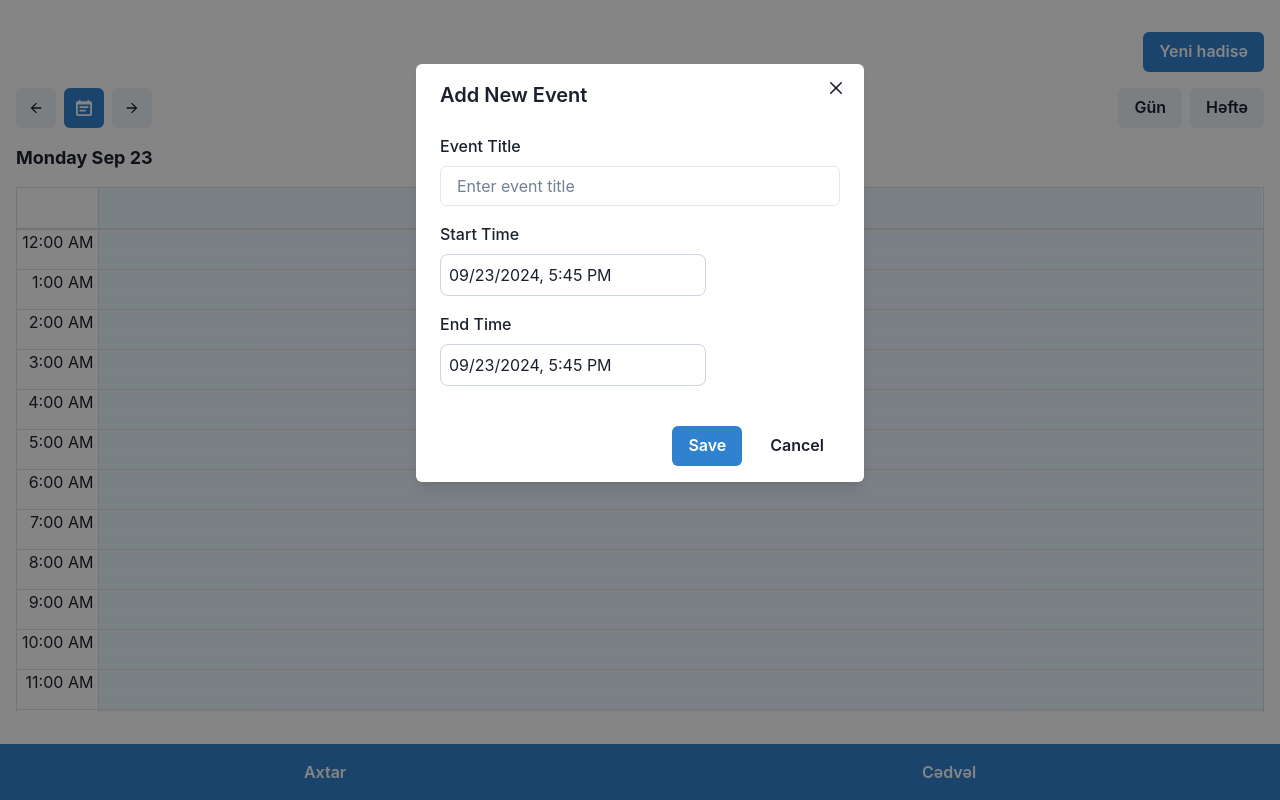
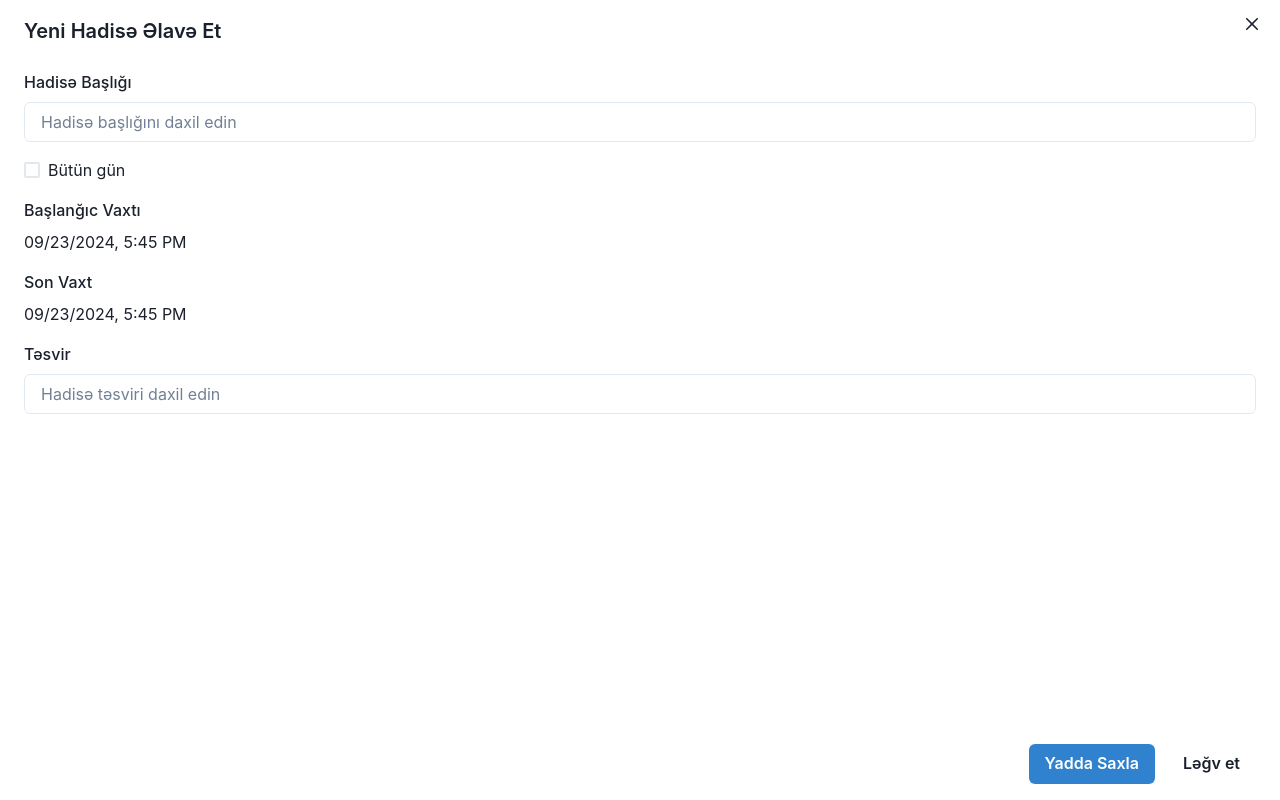
Before and after one commit to murad-guliyev/telegram-calendar, a React (Create React App) app: page /calendar in a window 1280 px wide. Both pictures are taken after a click on the button "Yeni hadisə". Built offline with nearby package versions, Linux system fonts and the light colour scheme.

Commit message:
Create profile page

```diff
--- a/src/components/event-modal.tsx
+++ b/src/components/event-modal.tsx
@@ -1,4 +1,3 @@
-// src/EventModal.tsx
 import React, { useState, useEffect } from "react";
 import {
   Modal,
@@ -12,6 +11,7 @@ import {
   Input,
   FormControl,
   FormLabel,
+  Checkbox,
 } from "@chakra-ui/react";
 import DatePicker from "react-datepicker";
 import "react-datepicker/dist/react-datepicker.css";
@@ -21,12 +21,20 @@ interface Event {
   title: string;
   start: Date;
   end: Date;
+  allDay?: boolean;
+  description?: string;
 }
 
 interface EventModalProps {
   isOpen: boolean;
   onClose: () => void;
-  onSave: (title: string, start: Date, end: Date) => void;
+  onSave: (
+    title: string,
+    start: Date,
+    end: Date,
+    allDay: boolean,
+    description: string
+  ) => void;
   initialEvent?: Event | null;
 }
 
@@ -39,73 +47,102 @@ const EventModal: React.FC<EventModalProps> = ({
   const [title, setTitle] = useState("");
   const [start, setStart] = useState<Date | null>(null);
   const [end, setEnd] = useState<Date | null>(null);
+  const [allDay, setAllDay] = useState(false);
+  const [description, setDescription] = useState("");
 
   useEffect(() => {
     if (initialEvent) {
-      // Pre-fill the form with the selected event details
       setTitle(initialEvent.title);
       setStart(initialEvent.start);
       setEnd(initialEvent.end);
+      setAllDay(initialEvent.allDay || false);
+      setDescription(initialEvent.description || "");
     } else {
       setTitle("");
       setStart(new Date());
       setEnd(new Date());
+      setAllDay(false);
+      setDescription("");
     }
   }, [initialEvent]);
 
   const handleSave = () => {
     if (title && start && end) {
-      onSave(title, start, end);
+      onSave(title, start, end, allDay, description);
       onClose();
     } else {
-      alert("Please fill out all fields");
+      alert("Zəhmət olmasa, bütün sahələri doldurun");
     }
   };
 
   return (
-    <Modal isOpen={isOpen} onClose={onClose}>
+    <Modal isOpen={isOpen} onClose={onClose} size="full">
       <ModalOverlay />
       <ModalContent>
         <ModalHeader>
-          {initialEvent ? "Edit Event" : "Add New Event"}
+          {initialEvent ? "Hadisəni Redaktə Et" : "Yeni Hadisə Əlavə Et"}
         </ModalHeader>
         <ModalCloseButton />
         <ModalBody>
           <FormControl id="title" mb={4}>
-            <FormLabel>Event Title</FormLabel>
+            <FormLabel>Hadisə Başlığı</FormLabel>
             <Input
               value={title}
               onChange={(e) => setTitle(e.target.value)}
-              placeholder="Enter event title"
+              placeholder="Hadisə başlığını daxil edin"
             />
           </FormControl>
+
+          <FormControl display="flex" alignItems="center" mb={4}>
+            <Checkbox
+              isChecked={allDay}
+              onChange={(e) => setAllDay(e.target.checked)}
+            >
+              Bütün gün
+            </Checkbox>
+          </FormControl>
+
           <FormControl id="start" mb={4}>
-            <FormLabel>Start Time</FormLabel>
+            <FormLabel>Başlanğıc Vaxtı</FormLabel>
             <DatePicker
               selected={start}
               onChange={(date: Date | null) => setStart(date)}
-              showTimeSelect
-              dateFormat="Pp"
-              className="chakra-input" // Applies Chakra's input style
+              showTimeSelect={!allDay}
+              timeFormat="HH:mm"
+              timeIntervals={15}
+              dateFormat={allDay ? "P" : "Pp"}
+              className="chakra-input"
             />
           </FormControl>
+
           <FormControl id="end" mb={4}>
-            <FormLabel>End Time</FormLabel>
+            <FormLabel>Son Vaxt</FormLabel>
             <DatePicker
               selected={end}
               onChange={(date: Date | null) => setEnd(date)}
-              showTimeSelect
-              dateFormat="Pp"
+              showTimeSelect={!allDay}
+              timeFormat="HH:mm"
+              timeIntervals={15}
+              dateFormat={allDay ? "P" : "Pp"}
               className="chakra-input"
+            />
+          </FormControl>
+
+          <FormControl id="description" mb={4}>
+            <FormLabel>Təsvir</FormLabel>
+            <Input
+              value={description}
+              onChange={(e) => setDescription(e.target.value)}
+              placeholder="Hadisə təsviri daxil edin"
             />
           </FormControl>
         </ModalBody>
         <ModalFooter>
           <Button colorScheme="blue" mr={3} onClick={handleSave}>
-            Save
+            Yadda Saxla
           </Button>
           <Button variant="ghost" onClick={onClose}>
-            Cancel
+            Ləğv et
           </Button>
         </ModalFooter>
       </ModalContent>
--- a/src/components/menu.tsx
+++ b/src/components/menu.tsx
@@ -1,22 +1,58 @@
-import { Link } from "react-router-dom";
-import { Box, Flex, Button } from "@chakra-ui/react";
+import { Flex, IconButton } from "@chakra-ui/react";
+import { Link as RouterLink, useLocation } from "react-router-dom";
+import { SearchIcon, CalendarIcon, SettingsIcon } from "@chakra-ui/icons";
 
 const Menu = () => {
+  const location = useLocation();
+
+  const menuItems = [
+    { to: "/", icon: <SearchIcon />, label: "Search", route: "/" },
+    {
+      to: "/calendar",
+      icon: <CalendarIcon />,
+      label: "Calendar",
+      route: "/calendar",
+    },
+    {
+      to: "/profile",
+      icon: <SettingsIcon />,
+      label: "Profile",
+      route: "/profile",
+    },
+  ];
+
   return (
-    <Box as="nav" p={4} bg="blue.500" color="white">
-      <Flex justify="space-around">
-        <Link to="/">
-          <Button variant="link" color="white">
-            Axtar
-          </Button>
-        </Link>
-        <Link to="/calendar">
-          <Button variant="link" color="white">
-            Cədvəl
-          </Button>
-        </Link>
-      </Flex>
-    </Box>
+    <Flex
+      justify="space-around"
+      align="center"
+      p={2}
+      bg="blue.500"
+      color="white"
+      position="fixed"
+      bottom="0"
+      width="100%"
+      height="60px"
+    >
+      {menuItems.map((item) => (
+        <IconButton
+          key={item.to}
+          as={RouterLink}
+          to={item.to}
+          aria-label={item.label}
+          icon={item.icon}
+          colorScheme="whiteAlpha"
+          fontSize="20px"
+          isRound
+          variant={location.pathname === item.route ? "solid" : "ghost"}
+          _hover={{
+            bg: location.pathname === item.route ? "blue.700" : "blue.600",
+          }}
+          _active={{
+            bg: "blue.800",
+          }}
+        />
+      ))}
+    </Flex>
   );
 };
 
--- a/src/pages/calendar.tsx
+++ b/src/pages/calendar.tsx
@@ -1,27 +1,25 @@
-// src/Calendar.tsx
 import React, { useState } from "react";
 import { Calendar, dateFnsLocalizer } from "react-big-calendar";
 import "react-big-calendar/lib/css/react-big-calendar.css";
 import { format, parse, startOfWeek, getDay } from "date-fns";
-import { az } from "date-fns/locale"; // Azerbaijani locale
-import { v4 as uuidv4 } from "uuid"; // Import uuid
+import { az } from "date-fns/locale";
+import { v4 as uuidv4 } from "uuid";
 import EventModal from "../components/event-modal";
-import CustomToolbar from "../components/custom-toolbar"; // Import custom toolbar
+import CustomToolbar from "../components/custom-toolbar";
 import { Box, Flex, Button } from "@chakra-ui/react";
 
 const locales = {
-  az, // Use Azerbaijani locale
+  az,
 };
 
 const localizer = dateFnsLocalizer({
   format,
   parse,
-  startOfWeek: () => startOfWeek(new Date(), { locale: az }), // Start of the week for Azerbaijani
+  startOfWeek: () => startOfWeek(new Date(), { locale: az }),
   getDay,
   locales,
 });
 
-// Azerbaijani translations for calendar messages
 const calendarMessages = {
   today: "Bugün",
   previous: "Əvvəlki",
@@ -54,40 +52,35 @@ const MyCalendar: React.FC = () => {
   } | null>(null);
   const [selectedEvent, setSelectedEvent] = useState<Event | null>(null);
 
-  // Handle selecting a time slot (mobile-friendly)
   const handleSelectSlot = ({ start, end }: { start: Date; end: Date }) => {
     setSelectedSlot({ start, end });
-    setSelectedEvent(null); // No existing event selected
-    setIsModalOpen(true); // Open modal to add a new event
+    setSelectedEvent(null);
+    setIsModalOpen(true);
   };
 
-  // Handle selecting an event for editing
   const handleSelectEvent = (event: Event) => {
-    setSelectedEvent(event); // Set the event to be edited
-    setSelectedSlot(null); // No need to use a time slot for editing
-    setIsModalOpen(true); // Open the modal for editing
+    setSelectedEvent(event);
+    setSelectedSlot(null);
+    setIsModalOpen(true);
   };
 
-  // Handle saving a new or edited event
   const handleSaveEvent = (title: string, start: Date, end: Date) => {
     if (selectedEvent) {
-      // Editing an existing event
       setEvents(
         events.map((event) =>
           event.id === selectedEvent.id
-            ? { ...event, title, start, end } // Update the event
+            ? { ...event, title, start, end }
             : event
         )
       );
     } else {
-      // Creating a new event
       const newEvent: Event = {
-        id: uuidv4(), // Assign a unique ID
+        id: uuidv4(),
         title,
         start,
         end,
       };
-      setEvents([...events, newEvent]); // Add the new event
+      setEvents([...events, newEvent]);
     }
   };
 
@@ -104,23 +97,23 @@ const MyCalendar: React.FC = () => {
         startAccessor="start"
         endAccessor="end"
         selectable
-        onSelectSlot={handleSelectSlot} // Add event on slot press
-        onSelectEvent={handleSelectEvent} // Open modal for event editing
+        onSelectSlot={handleSelectSlot}
+        onSelectEvent={handleSelectEvent}
         style={{ height: "100%" }}
         defaultView="day"
         views={["day", "week"]}
-        step={30} // Set time step to 30 minutes (optional)
-        timeslots={2} // Set to 2 timeslots per hour (optional)
-        messages={calendarMessages} // Use custom Azerbaijani messages
+        step={30}
+        timeslots={2}
+        messages={calendarMessages}
         components={{
-          toolbar: CustomToolbar, // Use the custom toolbar
+          toolbar: CustomToolbar,
         }}
       />
       <EventModal
         isOpen={isModalOpen}
         onClose={() => setIsModalOpen(false)}
         onSave={handleSaveEvent}
-        initialEvent={selectedEvent} // Pass selected event to modal for editing (null for new)
+        initialEvent={selectedEvent}
       />
     </Box>
   );
--- /dev/null
+++ b/src/pages/master-details.tsx
@@ -0,0 +1,9 @@
+const MasterDetails = () => {
+  return (
+    <div>
+      <h1>MasterDetails</h1>
+    </div>
+  );
+};
+
+export default MasterDetails;
--- /dev/null
+++ b/src/pages/profile.tsx
@@ -0,0 +1,72 @@
+// src/pages/Profile.tsx
+import React, { useEffect, useState } from "react";
+import { Box, Text, Avatar, VStack, Spinner } from "@chakra-ui/react";
+
+declare global {
+  interface Window {
+    Telegram: any | undefined;
+  }
+}
+
+interface UserProfile {
+  username: string;
+  phone_number?: string;
+  first_name: string;
+  last_name?: string;
+}
+
+const Profile: React.FC = () => {
+  const [user, setUser] = useState<UserProfile | null>(null);
+  const [loading, setLoading] = useState(true);
+
+  useEffect(() => {
+    const telegramUser = window.Telegram?.WebApp.initDataUnsafe?.user;
+
+    if (telegramUser) {
+      setUser({
+        username: telegramUser.username || "Anonim",
+        phone_number:
+          window.Telegram?.WebApp.initDataUnsafe?.phone_number || "",
+        first_name: telegramUser.first_name,
+        last_name: telegramUser.last_name,
+      });
+    }
+
+    setLoading(false);
+  }, []);
+
+  if (loading) {
+    return (
+      <Box p={4} textAlign="center">
+        <Spinner size="lg" />
+      </Box>
+    );
+  }
+
+  if (!user) {
+    return (
+      <Box p={4} textAlign="center">
+        <Text>İstifadəçi məlumatları tapılmadı</Text>
+      </Box>
+    );
+  }
+
+  return (
+    <Box p={4} textAlign="center">
+      <Avatar size="xl" name={user.first_name} mb={4} />
+      <VStack spacing={2}>
+        <Text fontSize="2xl" fontWeight="bold">
+          {user.first_name} {user.last_name}
+        </Text>
+        <Text fontSize="lg" color="gray.500">
+          @{user.username}
+        </Text>
+        {user.phone_number && (
+          <Text fontSize="lg">Telefon: {user.phone_number}</Text>
+        )}
+      </VStack>
+    </Box>
+  );
+};
+
+export default Profile;
```
Also changed, not shown: src/App.tsx (+6 -4 lines), src/components/custom-toolbar.tsx (+1 -7 lines), src/pages/search.tsx (+59 -2 lines).
